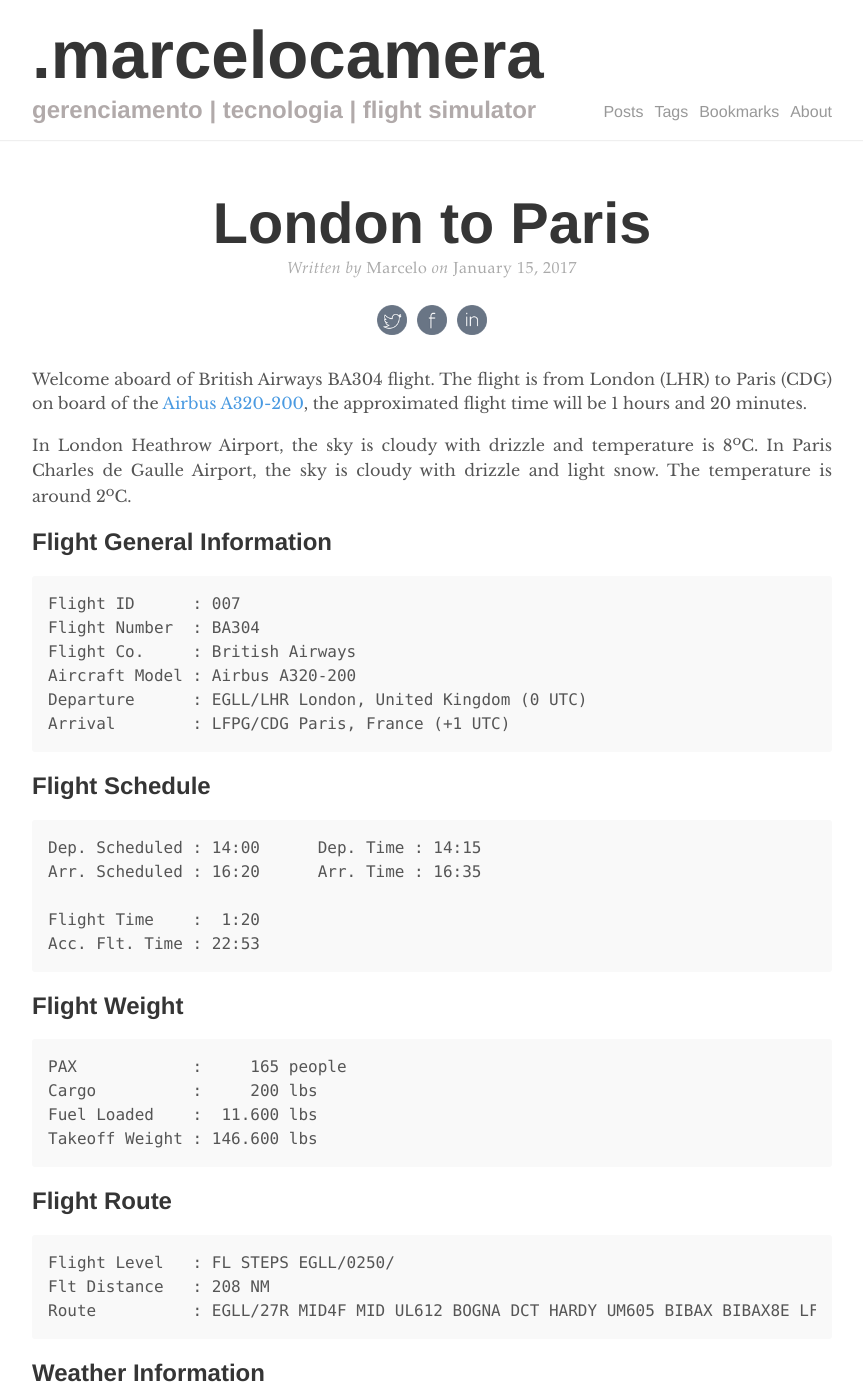
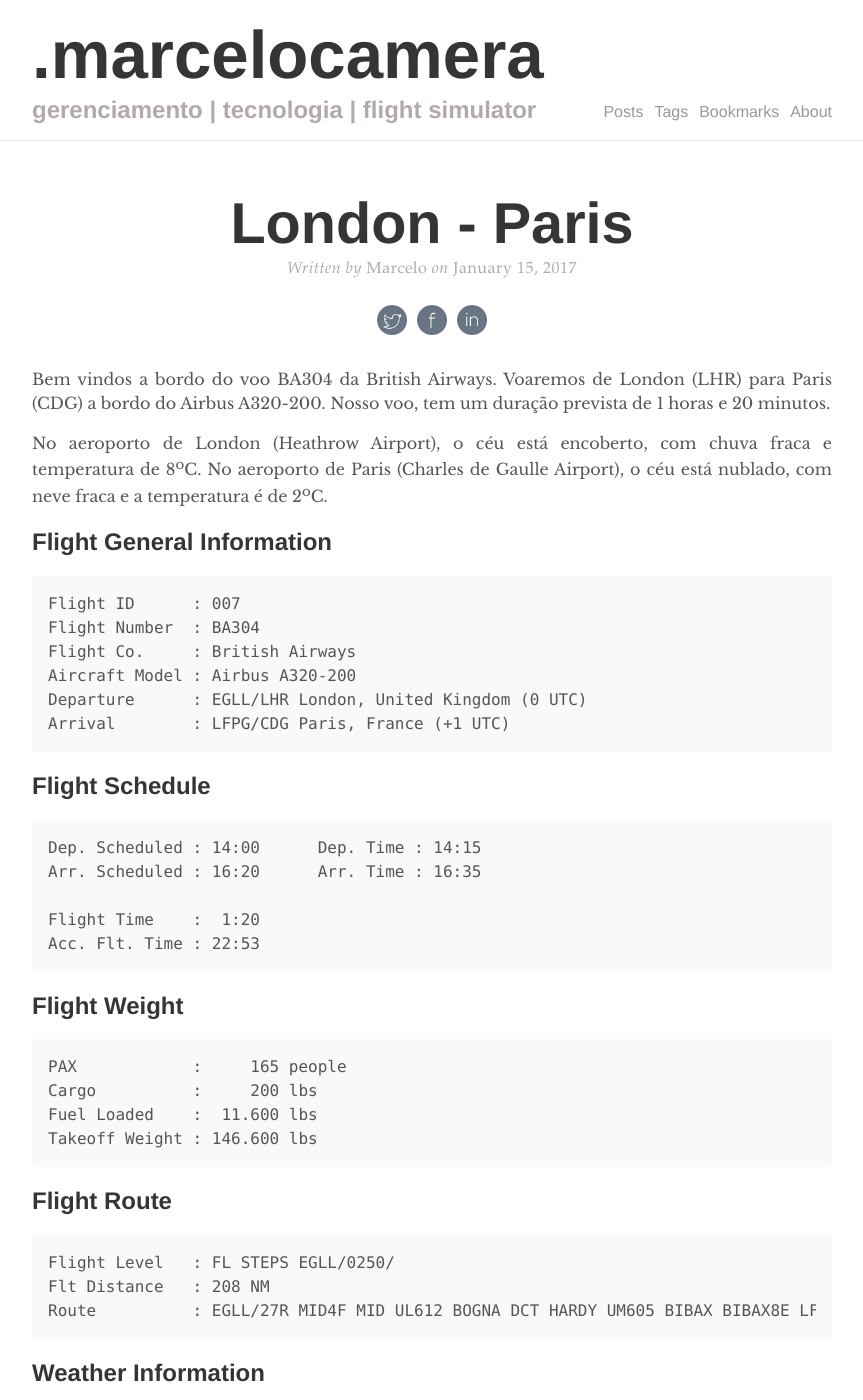
Before and after one commit to marcelocamera/marcelocamera.github.io, a Jekyll site: the page built from _posts/2017-01-15-007-LHR-CDG.md, in a window 1280 px wide and 1400 px high. Shown: the whole window, without its empty margins (208-1071 px from the left). Built offline with Jekyll 4.4.1, drawn with Linux system fonts in a browser that asks for light colours; comment, search, counter and statistics services are not loaded; some of the changed text lies outside the part shown.

Commit message:
Update 2017-01-15-007-LHR-CDG.md

```diff
--- a/_posts/2017-01-15-007-LHR-CDG.md
+++ b/_posts/2017-01-15-007-LHR-CDG.md
@@ -1,13 +1,16 @@
 ---
 layout: post
-title: "London to Paris"
+title: "London - Paris"
 author: "Marcelo"
 comments: true
 tags: flight-simulator
+excerpt_separator: <!--more-->
 ---
-Welcome aboard of British Airways BA304 flight. The flight is from London (LHR) to Paris (CDG) on board of the <a href="https://imgproc.airliners.net/photos/airliners/5/9/7/6342795.jpg?v=v43017a2cc05" target="_blank">Airbus A320-200</a>, the approximated flight time will be 1 hours and 20 minutes.
+Bem vindos a bordo do voo BA304 da British Airways. Voaremos de London (LHR) para Paris (CDG) a bordo do Airbus A320-200. Nosso voo, tem um duração prevista de 1 horas e 20 minutos.
+<!--more-->
 
-In London Heathrow Airport, the sky is cloudy with drizzle and temperature is 8<sup>o</sup>C. In Paris Charles de Gaulle Airport, the sky is cloudy with drizzle and light snow. The temperature is around 2<sup>o</sup>C.
+No aeroporto de London (Heathrow Airport), o céu está encoberto, com chuva fraca e temperatura de 8<sup>o</sup>C. No aeroporto de Paris (Charles de Gaulle Airport), o céu está nublado, com neve fraca e a temperatura é de 2<sup>o</sup>C.
+
 
 ## Flight General Information
 {% highlight markdown %}
@@ -46,15 +49,15 @@ Route          : EGLL/27R MID4F MID UL612 BOGNA DCT HARDY UM605 BIBAX BIBAX8E LF
 ## Weather Information
 {% highlight markdown %}
 EGLL/LHR  HEATHROW
-   EGLL 151350Z 30007KT 5000 -RA FEW005 BKN011 08/08 Q1020 TEMPO 4500 -RADZ BKN008
+   EGLL 151350Z 30007KT 5000 -RA FEW005 BKN011 08/08 Q1020
 
 LFPG/CDG  CHARLES-DE-GAULLE
-   LFPG 151530Z 23005KT 6000 -SNRA SCT005 BKN007 BKN017 02/01 Q1022 TEMPO 3000
+   LFPG 151530Z 23005KT 6000 -SNRA SCT005 BKN007 BKN017 02/01 Q1022
 {% endhighlight %}
 
 <figure align="center">
    <img src="/assets/007a.webp">
 </figure>
 <figure align="center">
-   <img src="/assets/007b.webp">
+   <img src="/assets/007b.webp" alt="flight simulator, fsx, flight, airbus, a320, paris, london, france, british airways, united kingdom">
 </figure>
```
